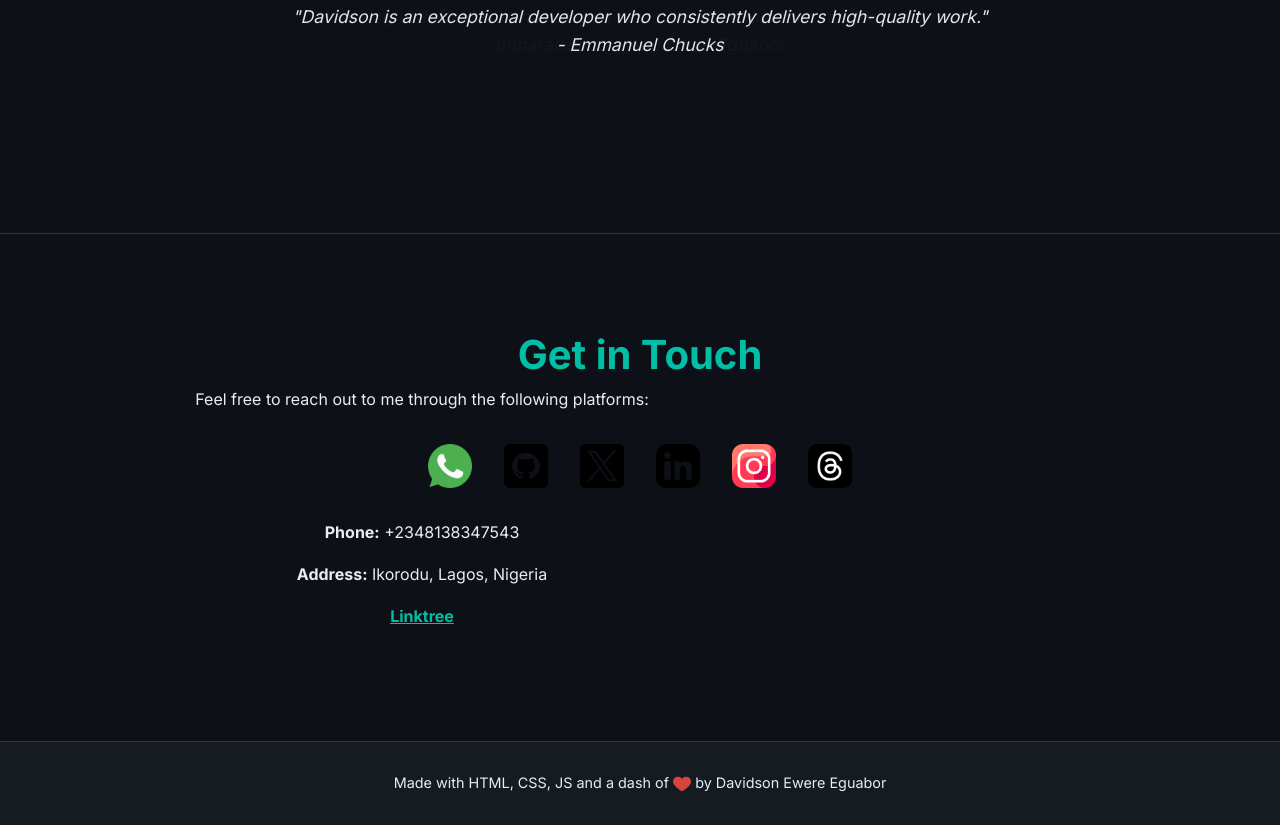
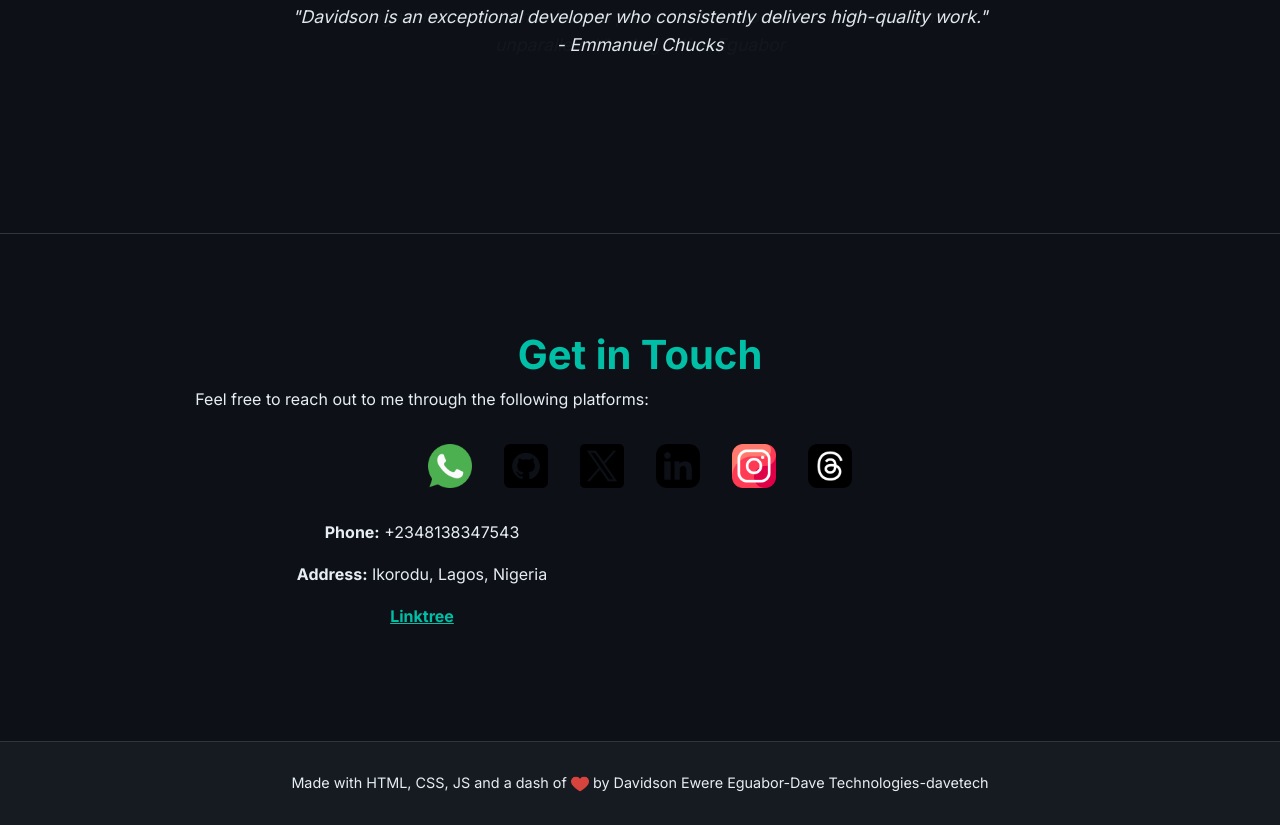
Before and after one commit to danywilz/danywilz.github.io, a plain HTML site: page index.html in a window 1280 px wide. Shown: the part 5031-5856 px from the top of the page. Drawn offline with Linux system fonts and the light colour scheme.

Commit message:
Update index.html

```diff
--- a/index.html
+++ b/index.html
@@ -1139,7 +1139,7 @@
 </main>
 
 <footer>
-    <p>Made with HTML, CSS, JS and a dash of <img src="heart_833472.png" alt="love logo" onerror="this.src='https://placehold.co/24x24/161b22/E0245E?text=H'"> by Davidson Ewere Eguabor</p>
+    <p>Made with HTML, CSS, JS and a dash of <img src="heart_833472.png" alt="love logo" onerror="this.src='https://placehold.co/24x24/161b22/E0245E?text=H'"> by Davidson Ewere Eguabor-Dave Technologies-davetech</p>
 </footer>
 
 <script>
```
